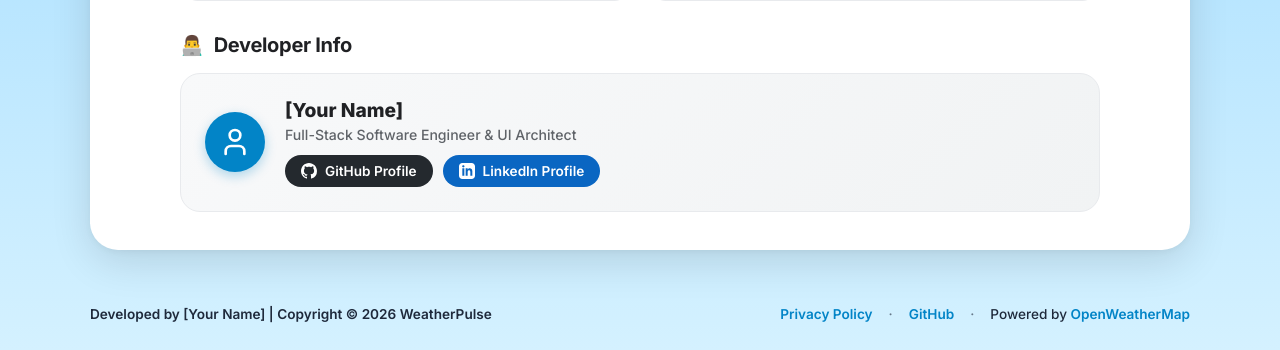
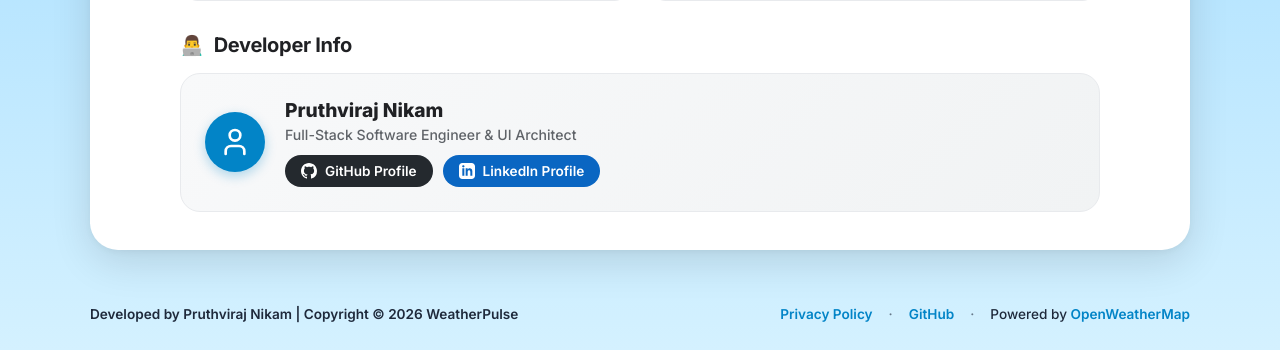
Before and after one commit to pruthviraj-builds/weatherpulse, a Flask app: page /about in a window 1280 px wide. Shown: the part 821-1171 px from the top of the page. Run offline with Flask 3, Linux system fonts and the light colour scheme.

Commit message:
Update Developer Info card with name and social links

```diff
--- a/templates/about.html
+++ b/templates/about.html
@@ -107,16 +107,16 @@
                             </svg>
                         </div>
                         <div class="dev-details">
-                            <h3 class="dev-name">[Your Name]</h3>
+                            <h3 class="dev-name">Pruthviraj Nikam</h3>
                             <p class="dev-role">Full-Stack Software Engineer & UI Architect</p>
                             <div class="dev-socials">
-                                <a href="https://github.com" target="_blank" rel="noopener" class="social-btn github">
+                                <a href="https://github.com/pruthviraj-builds" target="_blank" rel="noopener" class="social-btn github">
                                     <svg class="social-icon" xmlns="http://www.w3.org/2000/svg" viewBox="0 0 24 24" fill="currentColor">
                                         <path d="M12 0C5.37 0 0 5.37 0 12c0 5.31 3.435 9.795 8.205 11.385.6.105.825-.255.825-.57 0-.285-.015-1.23-.015-2.235-3.015.555-3.795-.735-4.035-1.41-.135-.345-.72-1.41-1.23-1.695-.42-.225-1.02-.78-.015-.795.945-.015 1.62.87 1.845 1.23 1.08 1.815 2.805 1.305 3.495.99.105-.78.42-1.305.765-1.605-2.67-.3-5.46-1.335-5.46-5.925 0-1.305.465-2.385 1.23-3.225-.12-.3-.54-1.53.12-3.18 0 0 1.005-.315 3.3 1.23.96-.27 1.98-.405 3-.405s2.04.135 3 .405c2.295-1.56 3.3-1.23 3.3-1.23.66 1.65.24 2.88.12 3.18.765.84 1.23 1.905 1.23 3.225 0 4.605-2.805 5.625-5.475 5.925.435.375.81 1.095.81 2.22 0 1.605-.015 2.895-.015 3.3 0 .315.225.69.825.57A12.02 12.02 0 0024 12c0-6.63-5.37-12-12-12z"/>
                                     </svg>
                                     <span>GitHub Profile</span>
                                 </a>
-                                <a href="https://linkedin.com" target="_blank" rel="noopener" class="social-btn linkedin">
+                                <a href="https://www.linkedin.com/in/your-linkedin-username" target="_blank" rel="noopener" class="social-btn linkedin">
                                     <svg class="social-icon" xmlns="http://www.w3.org/2000/svg" viewBox="0 0 24 24" fill="currentColor">
                                         <path d="M19 0h-14c-2.761 0-5 2.239-5 5v14c0 2.761 2.239 5 5 5h14c2.762 0 5-2.239 5-5v-14c0-2.761-2.378-5-5-5zm-11 19h-3v-11h3v11zm-1.5-12.268c-.966 0-1.75-.79-1.75-1.764s.784-1.764 1.75-1.764 1.75.79 1.75 1.764-.783 1.764-1.75 1.764zm13.5 12.268h-3v-5.604c0-3.368-4-3.113-4 0v5.604h-3v-11h3v1.765c1.396-2.586 7-2.777 7 2.476v6.759z"/>
                                     </svg>
@@ -133,11 +133,11 @@
     <!-- Footer -->
     <footer class="site-footer">
         <div class="footer-inner">
-            <span class="copyright">Developed by [Your Name] | Copyright © 2026 WeatherPulse</span>
+            <span class="copyright">Developed by Pruthviraj Nikam | Copyright © 2026 WeatherPulse</span>
             <div class="footer-links">
                 <a href="/privacy">Privacy Policy</a>
                 <span class="dot">·</span>
-                <a href="https://github.com" target="_blank" rel="noopener">GitHub</a>
+                <a href="https://github.com/pruthviraj-builds" target="_blank" rel="noopener">GitHub</a>
                 <span class="dot">·</span>
                 <span>Powered by <a href="https://openweathermap.org/" target="_blank" rel="noopener">OpenWeatherMap</a></span>
             </div>
```
